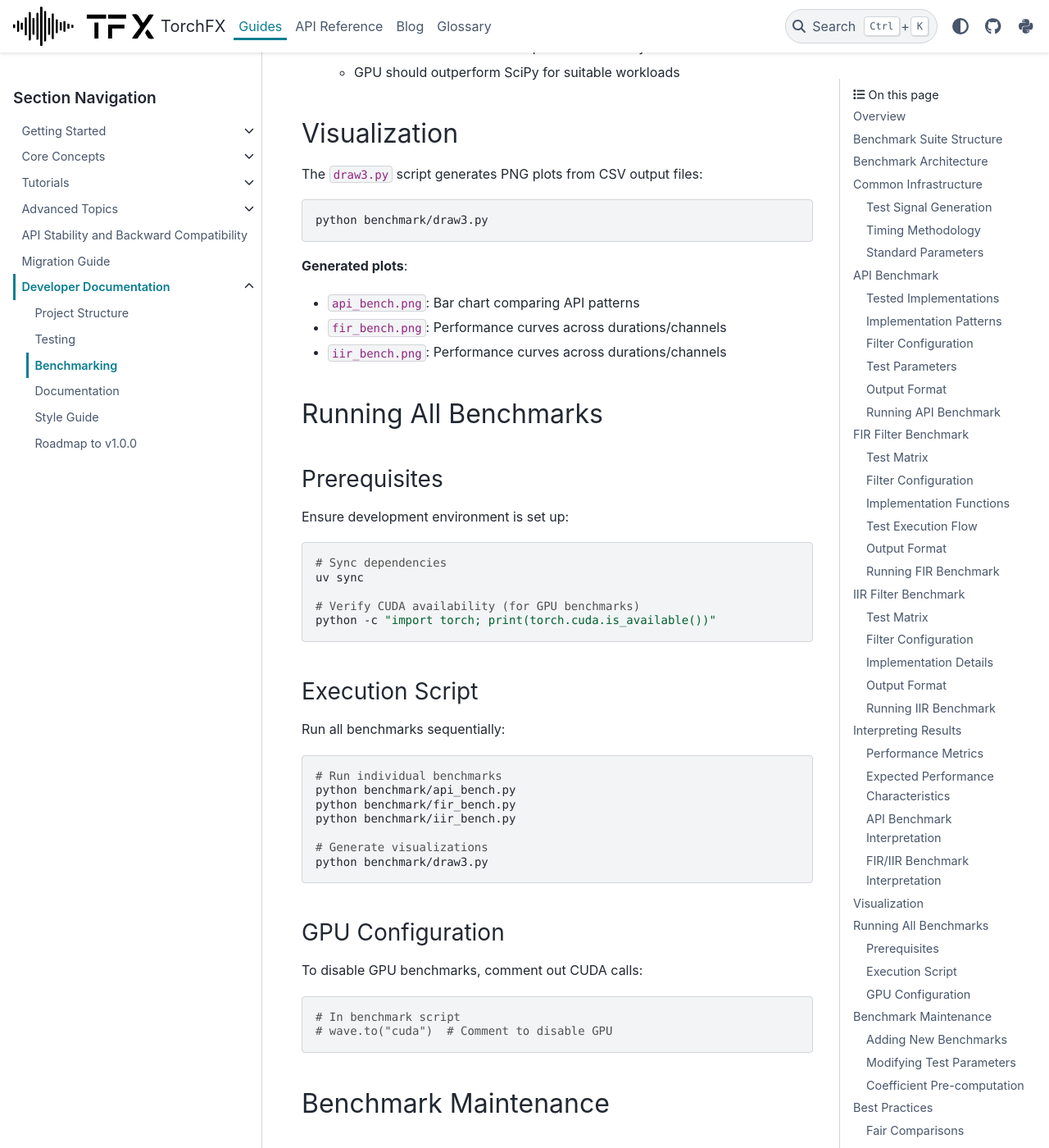
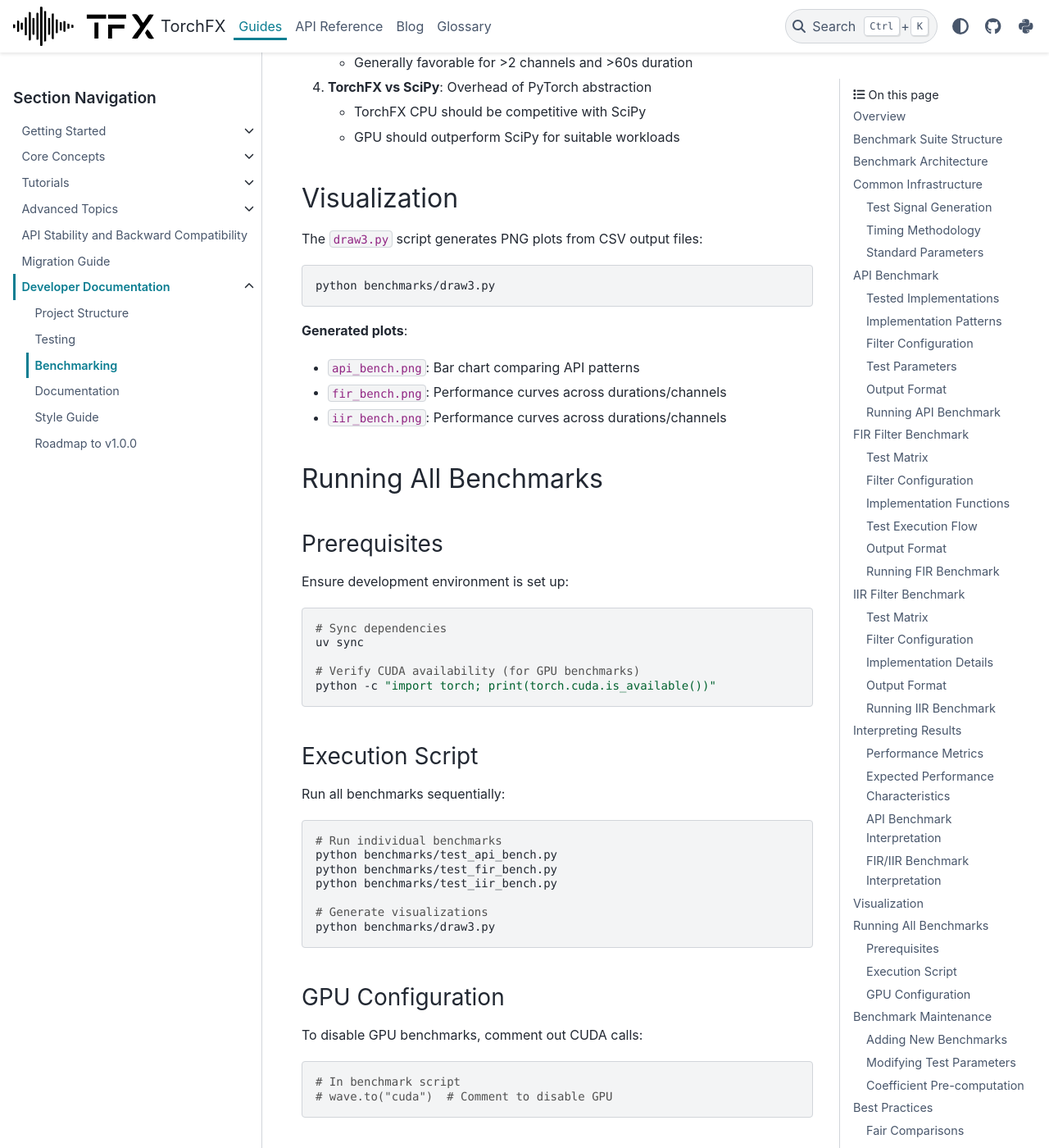
Before and after one commit to matteospanio/torchfx, a Sphinx documentation site: the page built from docs/source/guides/developer/benchmarking.md, in a window 1280 px wide and 1400 px high, scrolled down 14165 px. Shown: the whole window at 82% size. Built offline with Sphinx 7.4.7 and the PyData theme 0.15.4, drawn with Linux system fonts in a browser that asks for light colours; some of the changed text lies outside the part shown.

Commit message:
📝 Update docs
Add latest changes to changelog and update docs related to benchmarking

````diff
--- a/docs/source/guides/developer/benchmarking.md
+++ b/docs/source/guides/developer/benchmarking.md
@@ -24,9 +24,9 @@
 
 | Script | Purpose | Comparisons | Output File |
 |--------|---------|-------------|-------------|
-| `api_bench.py` | API pattern comparison | FilterChain, Sequential, pipe operator, SciPy | `api_bench.out` |
-| `fir_bench.py` | FIR filter performance | GPU vs CPU vs SciPy across varying durations and channels | `fir.out` |
-| `iir_bench.py` | IIR filter performance | GPU vs CPU vs SciPy across varying durations and channels | `iir.out` |
+| `test_api_bench.py` | API pattern comparison | FilterChain, Sequential, pipe operator, SciPy | `api_bench.out` |
+| `test_fir_bench.py` | FIR filter performance | GPU vs CPU vs SciPy across varying durations and channels | `fir.out` |
+| `test_iir_bench.py` | IIR filter performance | GPU vs CPU vs SciPy across varying durations and channels | `iir.out` |
 
 All benchmarks use Python's `timeit` module for precise timing measurements and output results in CSV format for analysis and visualization.
 
@@ -35,9 +35,9 @@
 ```{mermaid}
 graph TB
     subgraph "Benchmark Scripts"
-        API["api_bench.py<br/>API pattern comparison"]
-        FIR["fir_bench.py<br/>FIR filter performance"]
-        IIR["iir_bench.py<br/>IIR filter performance"]
+        API["test_api_bench.py<br/>API pattern comparison"]
+        FIR["test_fir_bench.py<br/>FIR filter performance"]
+        IIR["test_iir_bench.py<br/>IIR filter performance"]
     end
 
     subgraph "Test Signal Generation"
@@ -134,7 +134,7 @@
 
 ## API Benchmark
 
-The API benchmark (`benchmark/api_bench.py`) compares different approaches to chaining filters, evaluating both ergonomics and performance.
+The API benchmark (`benchmarks/test_api_bench.py`) compares different approaches to chaining filters, evaluating both ergonomics and performance.
 
 ### Tested Implementations
 
@@ -276,7 +276,7 @@
 ### Running API Benchmark
 
 ```bash
-python benchmark/api_bench.py
+python benchmarks/test_api_bench.py
 ```
 
 **Expected output**:
@@ -296,7 +296,7 @@
 
 ## FIR Filter Benchmark
 
-The FIR filter benchmark (`benchmark/fir_bench.py`) evaluates FIR filter performance across different audio durations and channel counts.
+The FIR filter benchmark (`benchmarks/test_fir_bench.py`) evaluates FIR filter performance across different audio durations and channel counts.
 
 ### Test Matrix
 
@@ -426,7 +426,7 @@
 ### Running FIR Benchmark
 
 ```bash
-python benchmark/fir_bench.py
+python benchmarks/test_fir_bench.py
 ```
 
 **Expected output**:
@@ -453,7 +453,7 @@
 
 ## IIR Filter Benchmark
 
-The IIR filter benchmark (`benchmark/iir_bench.py`) evaluates IIR filter performance with similar methodology to the FIR benchmark.
+The IIR filter benchmark (`benchmarks/test_iir_bench.py`) evaluates IIR filter performance with similar methodology to the FIR benchmark.
 
 ### Test Matrix
 
@@ -573,7 +573,7 @@
 ### Running IIR Benchmark
 
 ```bash
-python benchmark/iir_bench.py
+python benchmarks/test_iir_bench.py
 ```
 
 **Expected output**:
@@ -652,7 +652,7 @@
 The `draw3.py` script generates PNG plots from CSV output files:
 
 ```bash
-python benchmark/draw3.py
+python benchmarks/draw3.py
 ```
 
 **Generated plots**:
@@ -680,12 +680,12 @@
 
 ```bash
 # Run individual benchmarks
-python benchmark/api_bench.py
-python benchmark/fir_bench.py
-python benchmark/iir_bench.py
+python benchmarks/test_api_bench.py
+python benchmarks/test_fir_bench.py
+python benchmarks/test_iir_bench.py
 
 # Generate visualizations
-python benchmark/draw3.py
+python benchmarks/draw3.py
 ```
 
 ### GPU Configuration
@@ -703,7 +703,7 @@
 
 To add a new benchmark:
 
-1. Create new Python file in `benchmark/` directory
+1. Create new Python file in `benchmarks/` directory
 2. Implement `create_audio()` for test signal generation
 3. Use `timeit.timeit()` with `REP=50` for timing
 4. Compare against SciPy baseline when applicable
````
Also changed, not shown: docs/source/guides/advanced/performance.md (+42 -7 lines), docs/source/guides/developer/project-structure.md (+6 -6 lines), 1 other file.
